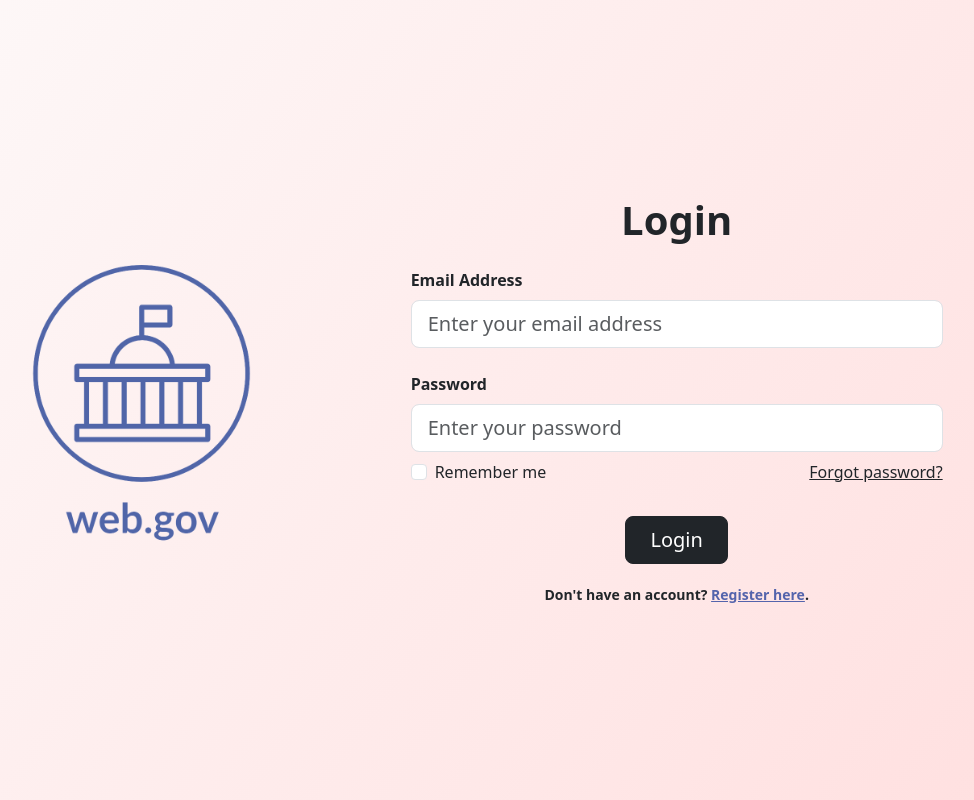
After one commit to armaksymov/web_government, a Flask app: page /login in a window 1280 px wide. The commit adds this page. Shown: the whole page, without its empty margins (205-1179 px from the left). Run offline with Flask 3, Linux system fonts and the light colour scheme.

Commit message:
Add account login and registration pages

```diff
--- a/app/routes/services.py
+++ b/app/routes/services.py
@@ -1,4 +1,4 @@
-from flask import Blueprint, render_template
+from flask import Blueprint, render_template, url_for
 
 services_blueprint = Blueprint('services', __name__)
 
@@ -51,3 +51,23 @@ def profile():
     - render_template: HTML response with the content of profile.html.
     """
     return render_template("profile.html")
+
+@services_blueprint.route("/login")
+def login():
+    """
+    Render the login.html template.
+
+    Returns:
+    - render_template: HTML response with the content of login.html.
+    """
+    return render_template("login.html")
+
+@services_blueprint.route("/register")
+def register():
+    """
+    Render the register.html template.
+
+    Returns:
+    - render_template: HTML response with the content of register.html.
+    """
+    return render_template("register.html")
--- a/app/templates/index.html
+++ b/app/templates/index.html
@@ -34,7 +34,7 @@
         body {
             margin: 0;
             height: 100vh;
-            background: linear-gradient(125deg, #c9e9ff, #cffde1);
+            background: linear-gradient(125deg, #fdfafa, #ffdfdf);
         }
     </style>
 </head>
--- /dev/null
+++ b/app/templates/login.html
@@ -0,0 +1,80 @@
+<!DOCTYPE html>
+<html lang="en">
+
+<head>
+    <!-- Metadata for character set and viewport -->
+    <meta charset="utf-8">
+    <meta name="viewport" content="width=device-width, initial-scale=1">
+
+    <!-- Bootstrap CSS and Bootstrap Icons -->
+    <link href="https://cdn.jsdelivr.net/npm/bootstrap@5.3.2/dist/css/bootstrap.min.css" rel="stylesheet"
+        integrity="sha384-T3c6CoIi6uLrA9TneNEoa7RxnatzjcDSCmG1MXxSR1GAsXEV/Dwwykc2MPK8M2HN" crossorigin="anonymous">
+    <link href="https://cdn.jsdelivr.net/npm/bootstrap-icons@1.11.1/font/bootstrap-icons.css" rel="stylesheet">
+
+    <!-- Custom styles -->
+    <style>
+        /* Body background color adjustment */
+        body {
+            margin: 0;
+            background-attachment: fixed;
+            background: linear-gradient(125deg, #fdfafa, #ffdfdf);
+        }
+    </style>
+</head>
+
+<body>
+    <section id="login" class="pageStyler">
+        <div class="container-fluid min-vh-100">
+            <div class="row gx-2 gx-md-3 gx-lg-4 gx-xl-5 mx-2 mx-md-3 mx-lg-4 mx-xl-5 d-flex justify-content-center align-items-center min-vh-100">
+                <!-- Logo Section -->
+                <div class="col-sm-10 col-md-8 col-lg-6 col-xl-5 text-center">
+                    <img src="{{ url_for('static', filename='images/logo.png') }}" class="img-fluid our-logo" alt="web.gov">
+                </div>
+
+                <!-- Login Form Section -->
+                <div class="col-sm-12 col-md-10 col-lg-6 col-xl-6">
+                    <form>
+                        <p class="h1 fw-bold text-center mb-4">Login</p>
+
+                        <!-- Email Input -->
+                        <div class="form-outline mb-4">
+                            <label class="form-label fw-bolder" for="logFormEmail">Email Address</label>
+                            <input type="email" id="logFormEmail" class="form-control form-control-lg" placeholder="Enter your email address" />
+                        </div>
+
+                        <!-- Password Input -->
+                        <div class="form-outline mb-2">
+                            <label class="form-label fw-bolder" for="logFormPass">Password</label>
+                            <input type="password" id="logFormPass" class="form-control form-control-lg" placeholder="Enter your password" />
+                        </div>
+
+                        <!-- Remember me and Forgot Password Section -->
+                        <div class="d-flex justify-content-between align-items-center">
+                            <div class="form-check mb-0">
+                                <input class="form-check-input me-2" type="checkbox" value="" id="logFormRemember" />
+                                <label class="form-check-label" for="logFormRemember">Remember me</label>
+                            </div>
+                            <a class="text-body">Forgot password?</a>
+                        </div>
+
+                        <!-- Login Button Section -->
+                        <div class="d-flex justify-content-center text-center text-lg-start mt-4 pt-2">
+                            <button type="button" class="btn btn-dark btn-lg px-4 custom-button">Login</button>
+                        </div>
+
+                        <!-- Register Link Section -->
+                        <div class="d-flex justify-content-center text-center text-lg-start pt-2">
+                            <p class="small fw-bold mt-2 pt-1 mb-0">Don't have an account? <a href="register" class="link" style="color: #5464ac;">Register here</a>.</p>
+                        </div>
+                    </form>
+                </div>
+            </div>
+        </div>
+    </section>
+
+    <!-- jQuery and Bootstrap JavaScript -->
+    <script src="https://code.jquery.com/jquery-3.6.4.min.js"></script>
+    <script src="https://cdn.jsdelivr.net/npm/bootstrap@5.3.0/dist/js/bootstrap.bundle.min.js"></script>
+</body>
+
+</html>
--- a/run.py
+++ b/run.py
@@ -20,7 +20,7 @@ Note:
 from flask import Flask
 from app.routes.services import services_blueprint
 
-app = Flask(__name__, template_folder='app/templates')
+app = Flask(__name__, template_folder='app/templates', static_folder='app/static')
 app.register_blueprint(services_blueprint)
 
 if __name__ == "__main__":
```
Also changed, not shown: app/templates/register.html (added, +78 -0 lines), app/static/images/logo.png (added).
